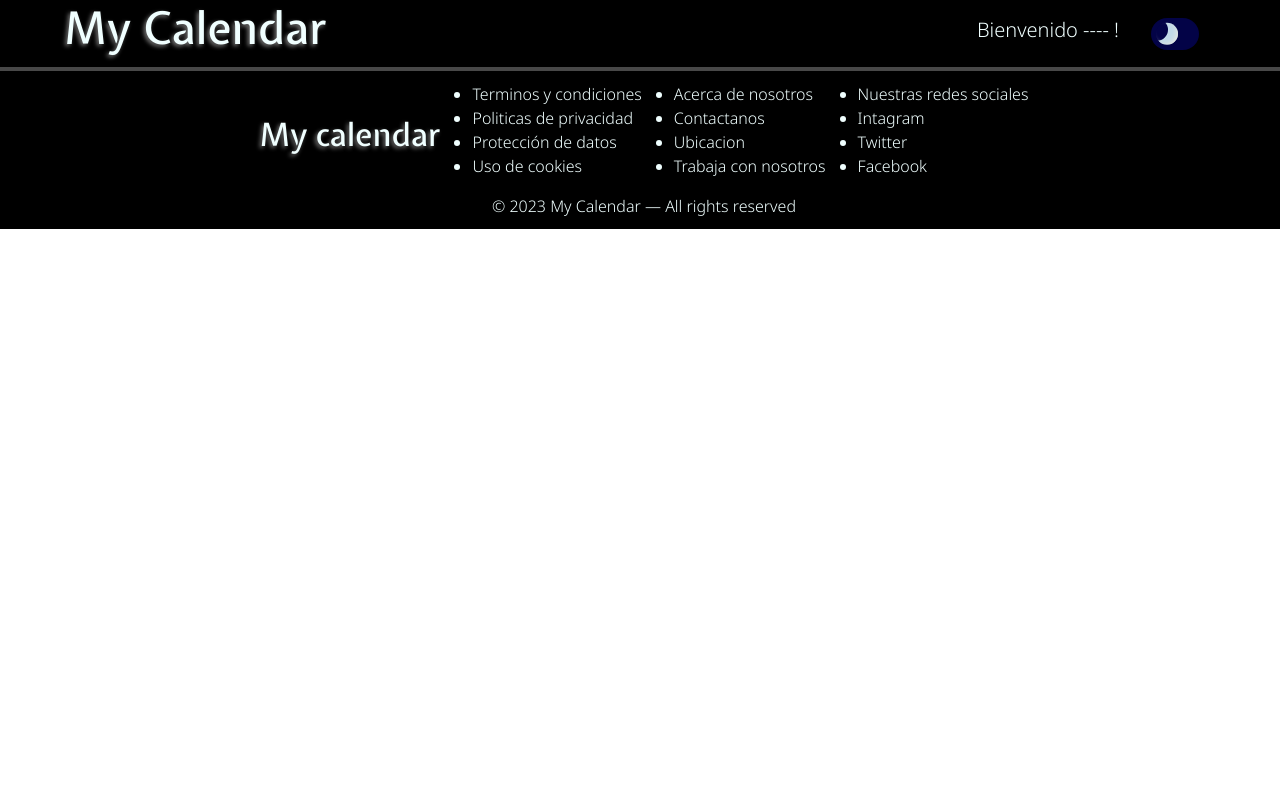
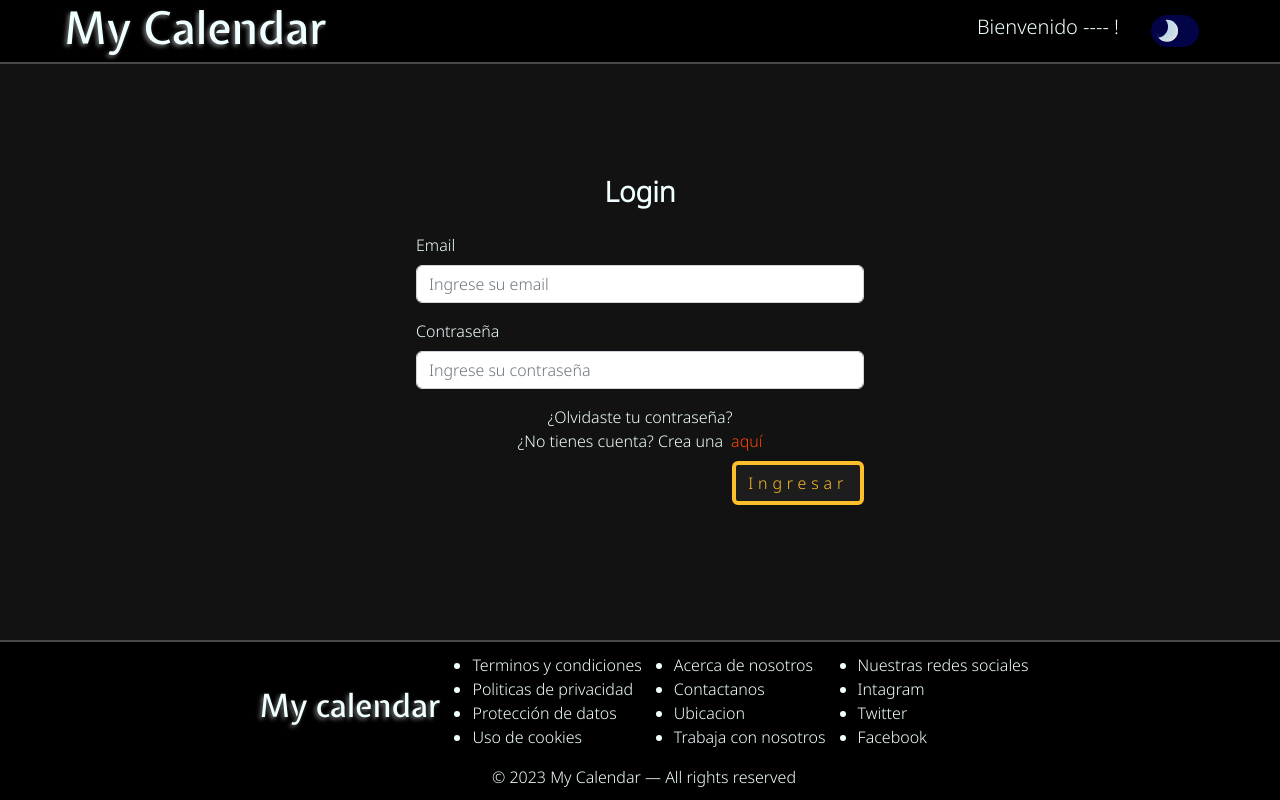
Before and after one commit to SantiagoTonin/CalendarFront, a React (Create React App) app: page /login in a window 1280 px wide. Built offline with nearby package versions, Linux system fonts and the light colour scheme.

Commit message:
login creado falta agregar logica

```diff
--- a/src/App.js
+++ b/src/App.js
@@ -1,11 +1,13 @@
 import { BrowserRouter } from "react-router-dom";
 import MyRoutes from "./routes/myRoutes";
+import Footer from "./components/footer/Footer";
 
 function App() {
   return (
     <>
       <BrowserRouter>
         <MyRoutes />
+        <Footer/>
       </BrowserRouter>
     </>
   );
--- a/src/components/header/header.css
+++ b/src/components/header/header.css
@@ -1,6 +1,6 @@
 .headerContainer {
   width: 100%;
-  height: auto;
+  height: 4rem;
   padding: 0;
   margin: 0;
   display: flex;
--- a/src/components/landingPage/Landing.js
+++ b/src/components/landingPage/Landing.js
@@ -1,4 +1,4 @@
-import { Button } from 'react-bootstrap';
+import { Link } from 'react-router-dom';
 import './landing.css';
 
 const Landing = () => {
@@ -11,9 +11,9 @@ const Landing = () => {
       <div>
         <div className='loginLanding'> </div>
         <div className='loginBtnContainer'>
-          <Button className='loginBtn'>Registrate gratis aqui!</Button>
+          <Link className='loginBtn' to={'/login'}>Registrate gratis aqui!</Link>
           <span>¿Ya tienes cuenta? Ingresa aquí:</span>
-          <Button className='loginBtn'>Ingresar</Button>
+          <Link className='loginBtn' to={'/login'}>Ingresar</Link>
         </div>
       </div>
       <div>
--- a/src/components/landingPage/landing.css
+++ b/src/components/landingPage/landing.css
@@ -48,11 +48,14 @@
 }
 
 .loginBtn {
+  height: 2.8rem;
+  width: auto;
+  padding-inline: 0.5rem;
   background-color: var(--btn-color);
   color: var(--secondary-color);
   border: 4px solid var(--secondary-color);
-  letter-spacing: 0.3em;
-  font-weight: 400;
+  border-radius: 5px;
+  text-decoration: none;
 }
 
 .loginBtn:is(:hover,:active:focus)  {
--- /dev/null
+++ b/src/components/login/Login.js
@@ -0,0 +1,33 @@
+import { Form, Button } from "react-bootstrap";
+import "./login.css";
+
+const Login = () => {
+  return (
+    <main className="loginFormContainer">
+      <h3>Login</h3>
+      <Form>
+        <Form.Group className="my-3" controlId="formGroupEmail">
+          <Form.Label>Email</Form.Label>
+          <Form.Control type="email" placeholder="Ingrese su email" />
+        </Form.Group>
+        <Form.Group className="mb-3" controlId="formGroupPassword">
+          <Form.Label>Contraseña</Form.Label>
+          <Form.Control type="password" placeholder="Ingrese su contraseña" />
+        </Form.Group>
+        <Form.Group className="mb-3" controlId="formGroupPassword">
+          <div className="redirectContainer">
+            <a href="./error404">¿Olvidaste tu contraseña?</a>
+            <a href="./registerPage">
+              ¿No tienes cuenta? Crea una<span>aquí</span>
+            </a>
+          </div>
+          <div className="formLoginBtnContainer">
+            <Button className="formLoginBtn">Ingresar</Button>
+          </div>
+        </Form.Group>
+      </Form>
+    </main>
+  );
+};
+
+export default Login;
--- /dev/null
+++ b/src/components/login/login.css
@@ -0,0 +1,60 @@
+.loginFormContainer {
+  height: calc(100vh - 14rem);
+  max-height: 100%;
+  width: 100vw;
+  max-width: 100%;
+  display: flex;
+  flex-direction: column;
+  align-items: center;
+  justify-content: center;
+  background-color: var(--main-color);
+}
+
+.loginFormContainer > h3 {
+  color: azure;
+  font-weight: 800;
+}
+
+.loginFormContainer > Form {
+  width: 35%;
+  height: auto;
+  color: azure;
+}
+
+.formLoginBtn {
+  background-color: var(--btn-color);
+  color: var(--secondary-color);
+  border: 4px solid var(--secondary-color);
+  letter-spacing: 0.3em;
+  font-weight: 400;
+}
+
+.formLoginBtn:is(:hover, :active:focus) {
+  background-color: var(--btn-color) !important;
+  color: var(--btn-contrast);
+  border: 4px solid var(--btn-contrast);
+  transform: scale(95%);
+}
+
+.redirectContainer {
+  display: flex;
+  flex-direction: column;
+  align-items: center;
+  justify-content: center;
+}
+
+.redirectContainer > a {
+  text-decoration: none;
+  color: azure;
+}
+
+.redirectContainer > a > span {
+  color: orangered;
+}
+
+.formLoginBtnContainer {
+  display: flex;
+  align-items: center;
+  justify-content: flex-end;
+  padding-block: 0.5rem;
+}
--- a/src/routes/myRoutes.js
+++ b/src/routes/myRoutes.js
@@ -1,8 +1,8 @@
 import Abm from "../components/abmTable/Abm";
-import Footer from "../components/footer/Footer";
 import Header from "../components/header/Header";
 import Home from "../components/home/Home";
 import Landing from "../components/landingPage/Landing";
+import Login from "../components/login/Login";
 import { Route, Routes, useLocation } from "react-router-dom";
 
 const MyRoutes = () => {
@@ -12,10 +12,10 @@ const MyRoutes = () => {
       {redirect.pathname !== "/" && <Header />}
       <Routes>
         <Route path="/" element={<Landing />} />
+        <Route path="/login" element={<Login />} />
         <Route path="/home" element={<Home />} />
         <Route path="/abm" element={<Abm />} />
       </Routes>
-      {redirect.pathname !== "/" && <Footer />}
     </>
   );
 };
```
